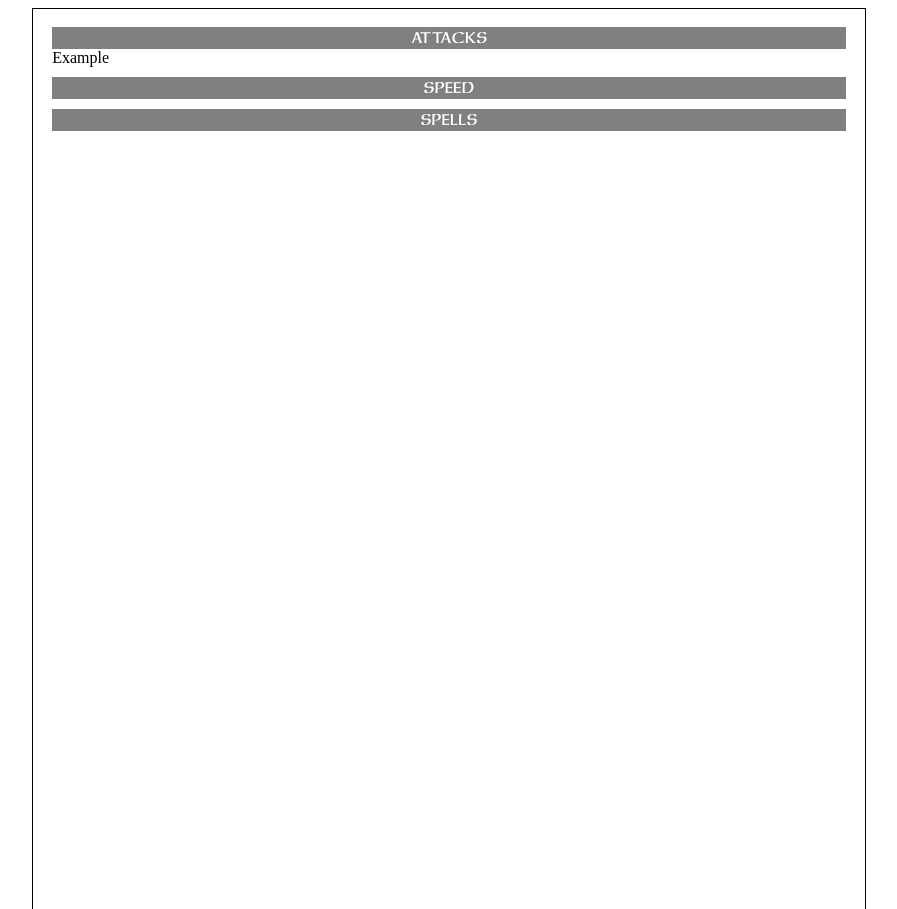
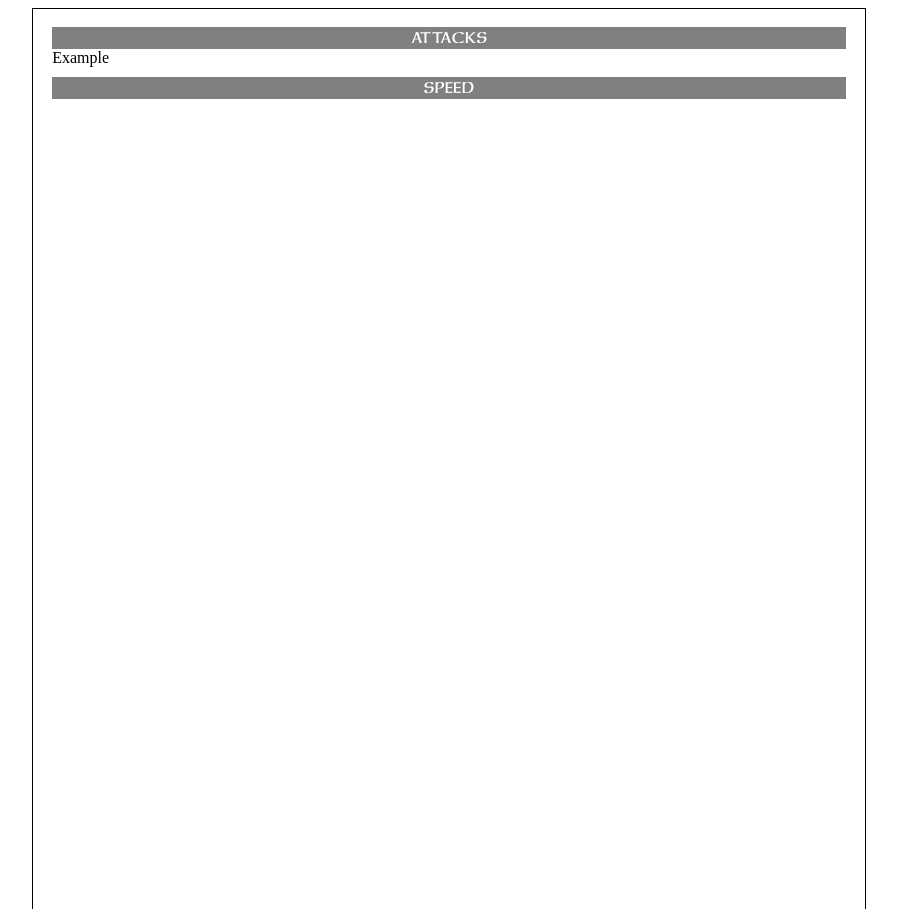
Before and after one commit to julia-chursova/DnD-5e-Character-Sheet-Generator, a plain HTML site: page index.html in a window 1280 px wide. Shown: the part 2355-3264 px from the top of the page, without its empty margins (191-1088 px from the left). Drawn offline with Linux system fonts and the light colour scheme.

Commit message:
Removed unused spells component

```diff
--- a/index.html
+++ b/index.html
@@ -104,7 +104,6 @@
 		<div ng-include="'templates/components/weapon.html'"></div>
 
 		<div ng-include="'templates/components/speed.html'"></div>
-		<div ng-include="'templates/components/spells.html'"></div>
 
 		<container data-layouts="[ '100%' ]" data-components="[ [] ]" data-removable="false"></container>
 	</div>
--- a/templates/components/spells.html
+++ /dev/null
@@ -1,3 +0,0 @@
-<div class="component spells">
-    <div class="header">Spells</div>
-</div>
```
Also changed, not shown: 1 other file.
